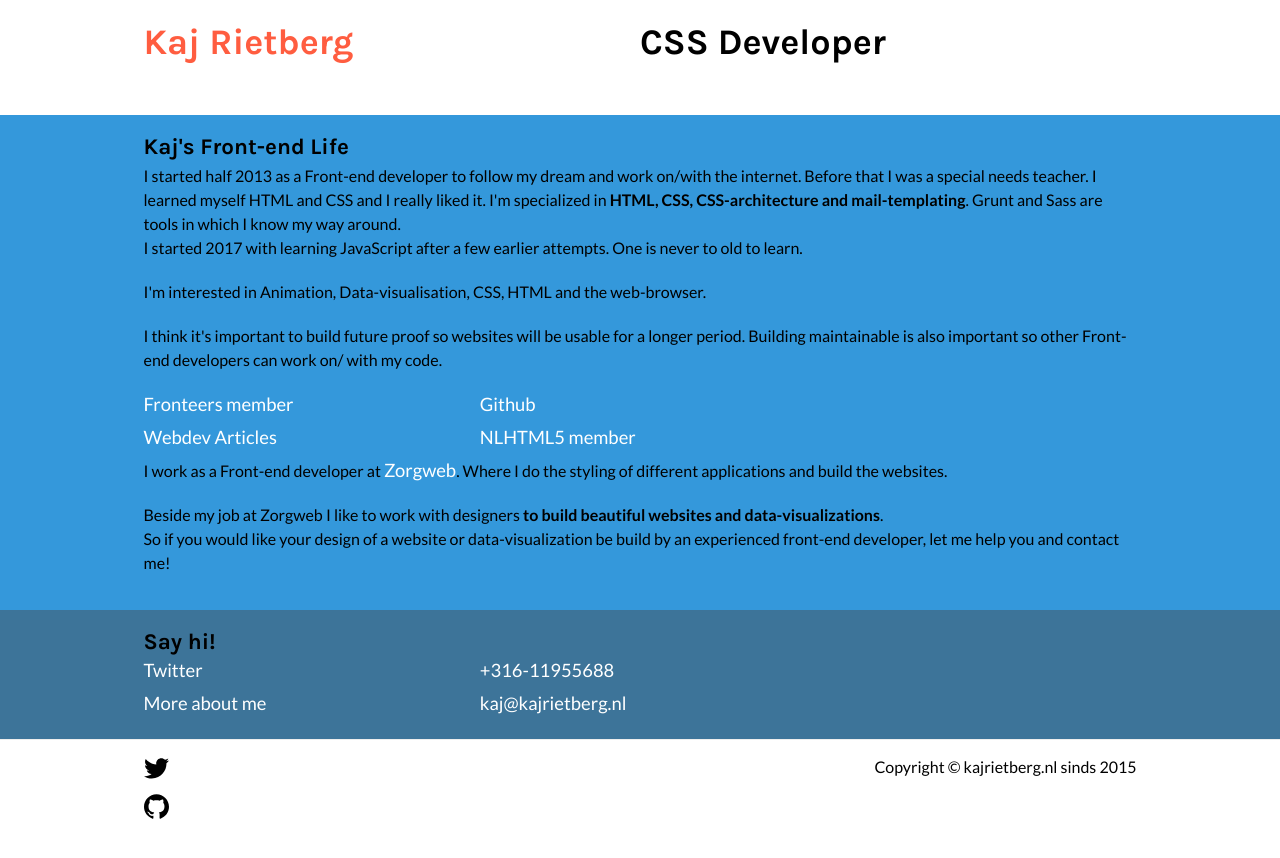
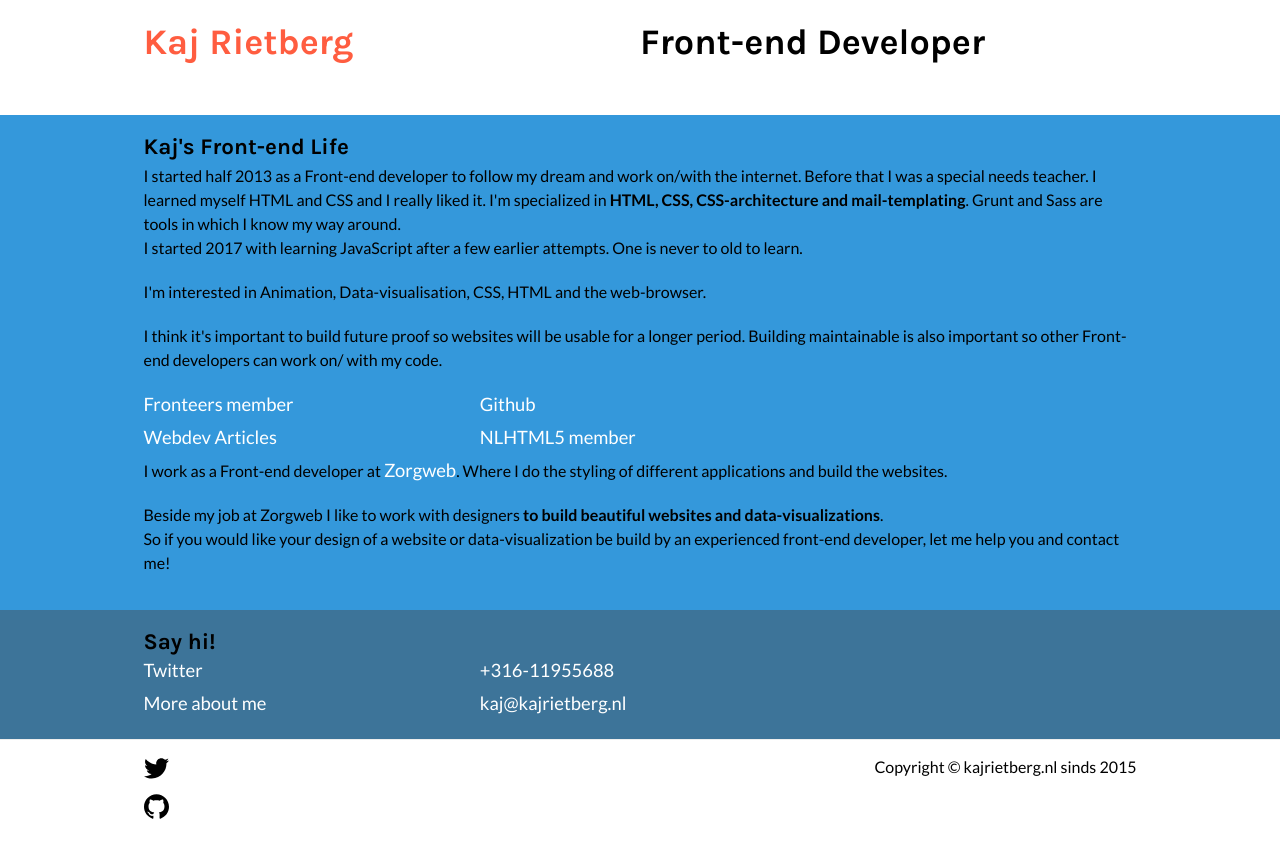
Before and after one commit to kajrietberg/kajrietberg.nl, a Jekyll site: the page built from index.html, in a window 1280 px wide. Shown: the top 858 px of the page. Built offline with Jekyll 4.4.1, drawn with Linux system fonts in a browser that asks for light colours.

Commit message:
Job title aanpassing

```diff
--- a/_includes/header--no-nav.html
+++ b/_includes/header--no-nav.html
@@ -2,7 +2,7 @@
 
 	<div class="wrapper">
 		<h1><a href="{{ site.baseurl }}/">Kaj Rietberg</a></h1>
-		<h2>CSS Developer</h2>
+		<h2>Front-end Developer</h2>
 	</div>
 
 </header>
--- a/_includes/header.html
+++ b/_includes/header.html
@@ -3,7 +3,7 @@
   	<div class="wrapper">
 
     	<h2><a href="{{ site.baseurl }}/">Kaj Rietberg</a></h2>
-    	<h3>CSS Developer</h3>
+    	<h3>Front-end Developer</h3>
 
     	{% include nav.html %}
     </div>
```
